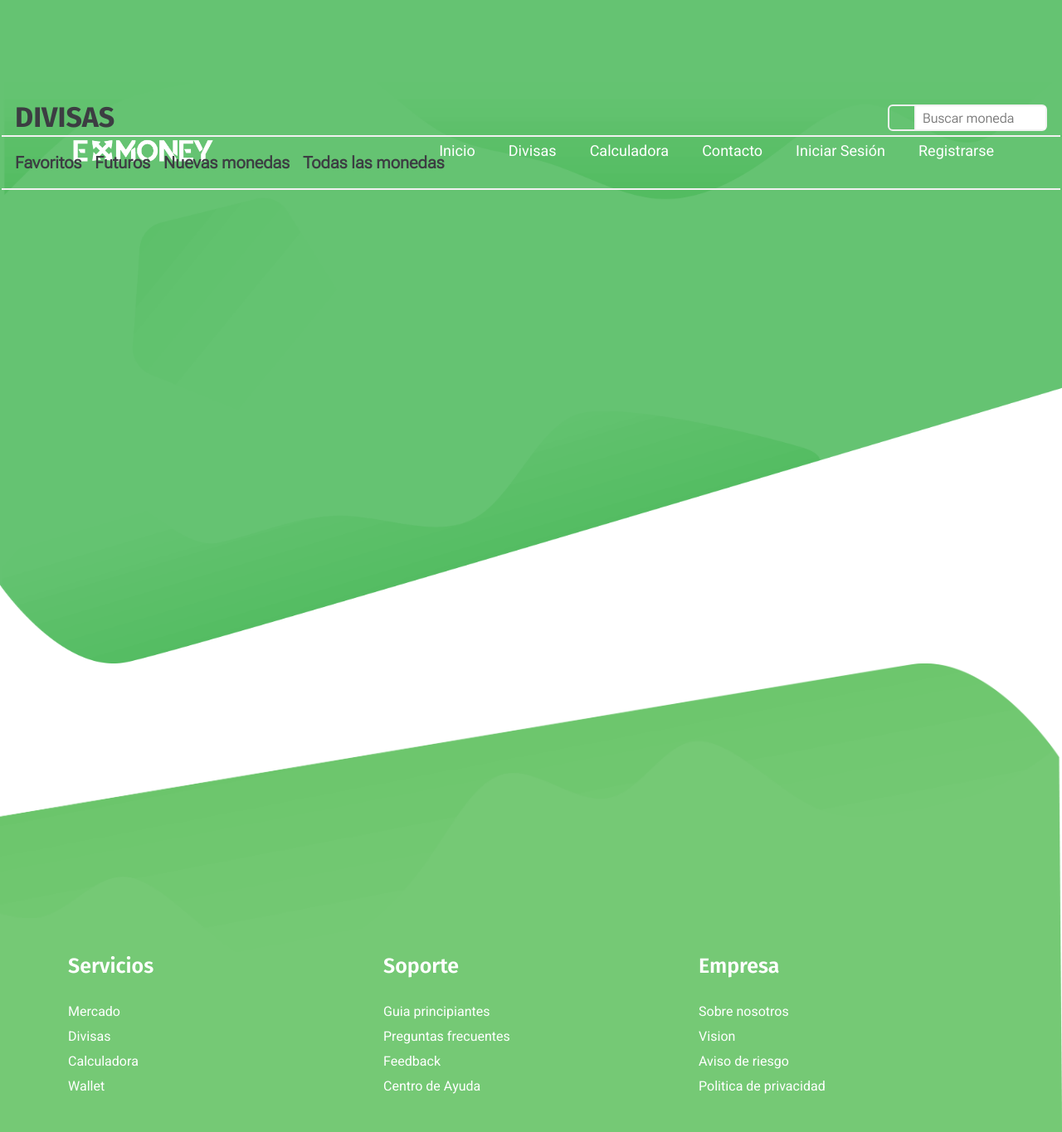
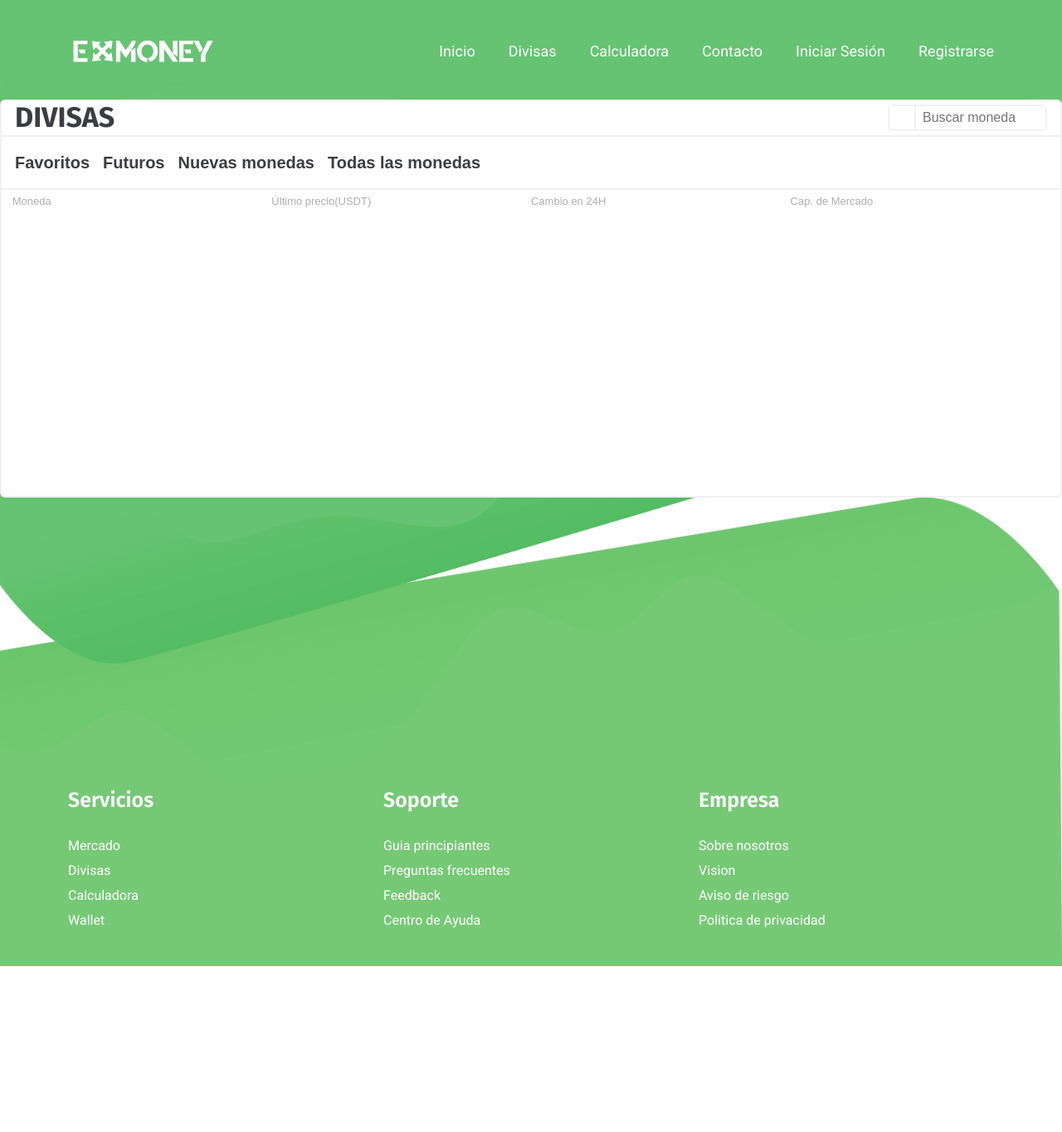
Before and after one commit to No-Country/C9-06t-django, a Django app: page /badge/ in a window 1280 px wide. Shown: the whole page at 83% size. After the commit the page ends 1165 px from the top, so only its background shows below. Run offline with Django 3.2, Linux system fonts and the light colour scheme; some libraries are stand-ins or nearby versions.

Commit message:
badge overlap bug fixed

```diff
--- a/static/css/currency.css
+++ b/static/css/currency.css
@@ -4,14 +4,14 @@
     --borders: #f1f1f1;
 }
 
+
 .currency-body {
     display:flex;
     justify-content: center;
     align-items: start;
-    margin-top: 15vh;
     font-family: 'Roboto Flex', sans-serif;
-    height: 85vh;
     background-color:#fff;
+
 }
 
 .curr-search::-webkit-search-decoration,
@@ -23,16 +23,21 @@
 
 .currency-wrapper {
     display: flex;
-    justify-content: center;
-    align-items: center;
+    justify-content: flex-start;
+    align-items:center;
     flex-direction: column;
     border: 2px var(--borders) solid;
     width: 80rem;
-    background-color: #fff;
+    background:#fff;
     border-radius: 6px;
+    height:fit-content;
+    margin-top: 15vh;
+    min-height: 60vh;
+    height: fit-content;
+    z-index: 1;
 }
 
-.title {
+.curr-nav .title {
     font-size: 34px;
     font-weight: bold;
     color:var(--font-color);
--- a/templates/badge/badge.html
+++ b/templates/badge/badge.html
@@ -1,20 +1,18 @@
+
 {% extends 'base.html' %}
 {% load static %}
 
   {% block titulo %}
-    Convertir
+    Iniciar Sesión
   {% endblock titulo %}
 
   {% block static %}
-  <link rel="stylesheet" href="{% static 'css/currency.css'%}">
-  <link rel="preconnect" href="https://fonts.googleapis.com">
-  <link rel="preconnect" href="https://fonts.gstatic.com" crossorigin>
-  <link href="https://fonts.googleapis.com/css2?family=Roboto+Flex:opsz,wght@8..144,300&display=swap" rel="stylesheet">
+     <link rel="stylesheet" href="{% static 'css/currency.css' %}"/>
   {% endblock static %}
 
 
+{% block boody %}
 
-{% block boody %}
 <section class="currency-body">
     <div class="currency-wrapper">
         <header class="curr-head">
@@ -75,5 +73,4 @@
     </div>
 </section>
 
-
 {% endblock boody %}
```
Lines whose indentation alone changed are shown as unchanged.
